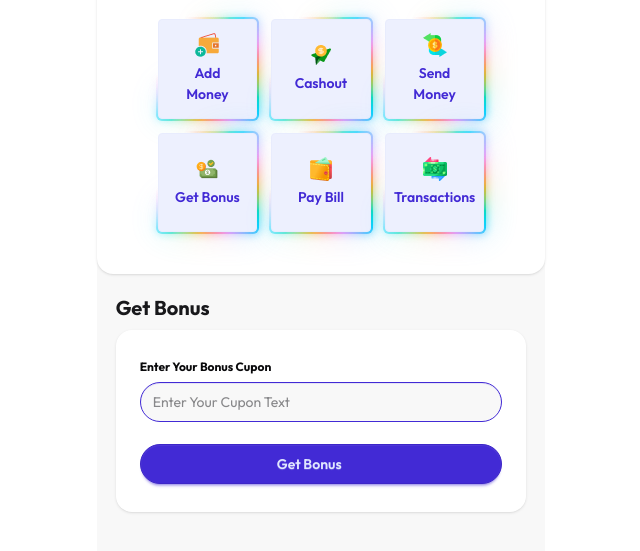
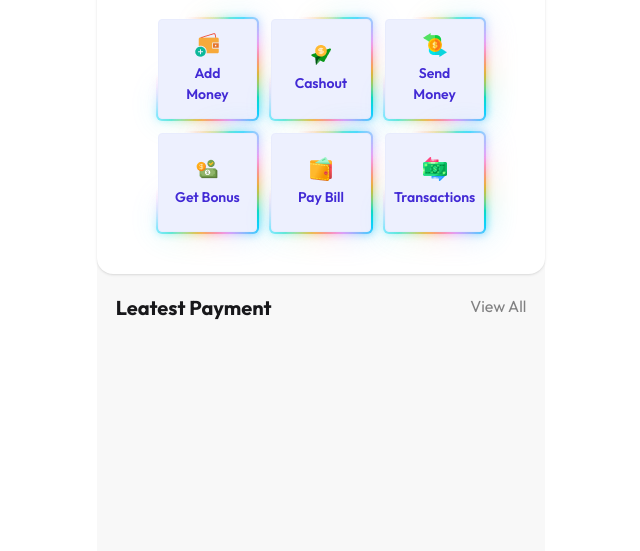
Before and after one commit to abutaiab2021/my-payoo-software, a plain HTML site: page home.html in a window 1280 px wide. Shown: the part 249-800 px from the top of the page, without its empty margins (319-959 px from the left). Drawn offline with nearby package versions, Linux system fonts and the light colour scheme.

Commit message:
leatest payment page create

```diff
--- a/home.html
+++ b/home.html
@@ -218,6 +218,14 @@
       </div>
     </section>
 
+    <!-- Leatest payment history-->
+    <section id="all-transction" class="w-11/12 mx-auto py-5">
+      <div class="flex justify-between">
+        <h2 class="text-xl font-bold mb-2">Leatest Payment</h2>
+        <h2 class="text text-neutral/50">View All</h2>
+      </div>
+      <div class="space-y-5" id="history-container"></div>
+    </section>
     <!-- add money page-->
     <section id="add-money" class="w-11/12 mx-auto py-5 hidden">
       <h2 class="text-xl font-bold mb-2">Add Money</h2>
@@ -356,7 +364,7 @@
     </section>
 
     <!-- Get Bonus-->
-    <section id="get-bonus" class="w-11/12 mx-auto py-5">
+    <section id="get-bonus" class="w-11/12 mx-auto py-5 hidden">
       <h2 class="text-xl font-bold mb-2">Get Bonus</h2>
       <div class="card bg-base-100 w-full shadow rounded-2xl">
         <div class="card-body">
@@ -368,13 +376,13 @@
               id="bonus-cupon"
               type="text"
               class="input input-primary rounded-full w-full bg-base-200"
-              placeholder="Enter Your Cupon Text"
+              placeholder="Enter Your Cupon Text 'Allah' "
             />
             <button
               id="get-bonus-btn"
               class="btn btn-primary mt-4 rounded-full"
             >
-              Get Bonus<i class="fa-solid fa-arrow-left-to-bracket"></i>
+              Get Bonus<i class="fa-solid fa-sack-dollar"></i>
             </button>
           </fieldset>
         </div>
```
